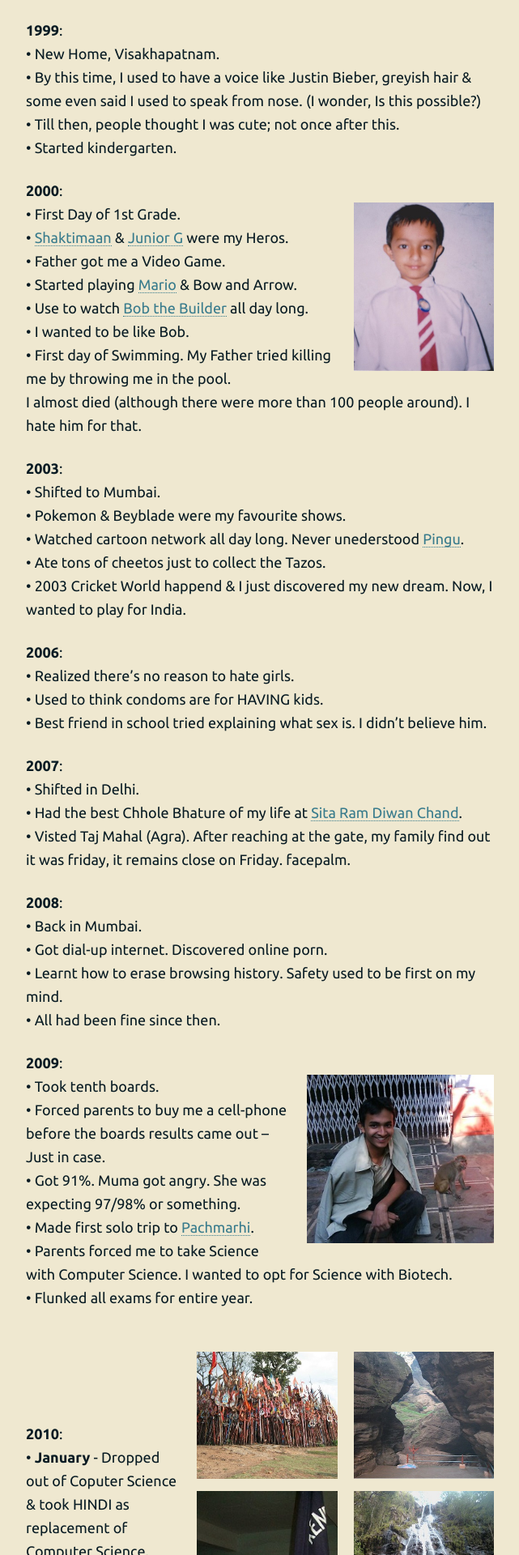
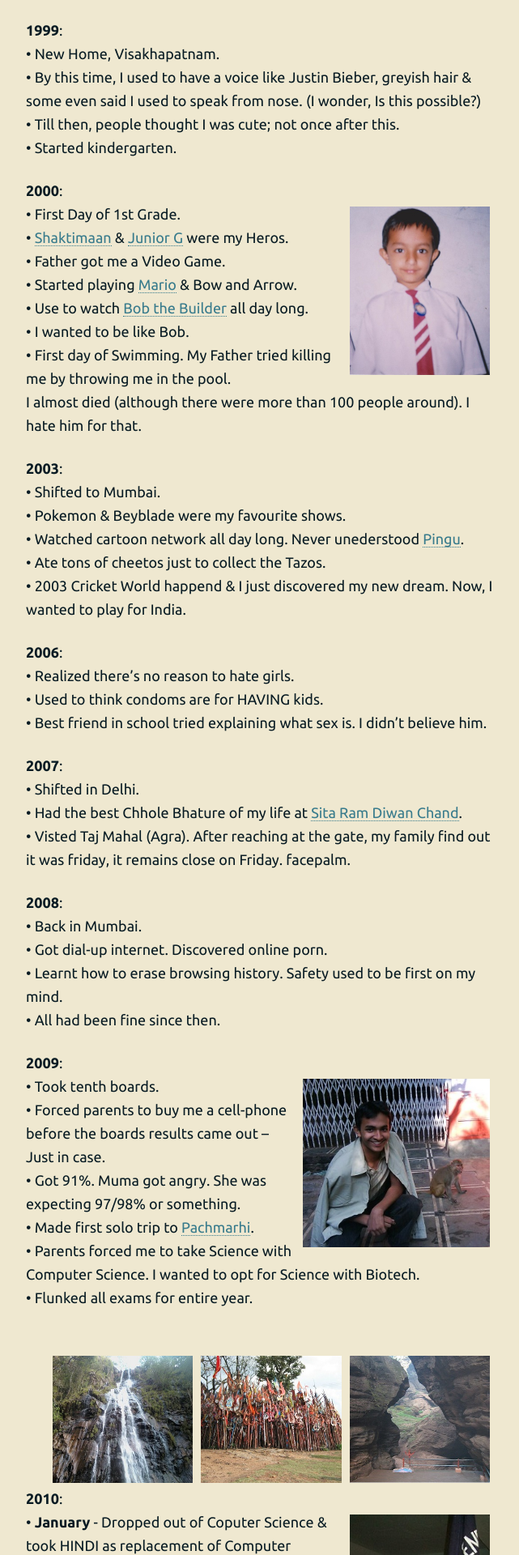
Before and after one commit to 93notes/93notes.github.io, a Jekyll site: the page built from timeline.html, in a window 1280 px wide. Shown: the part 605-2525 px from the top of the page at 81% size, without its empty margins (319-960 px from the left). Built offline with Jekyll 4.4.1, drawn with Linux system fonts in a browser that asks for light colours; nearby versions of some CDN libraries.

Commit message:
Update timeline.html

```diff
--- a/timeline.html
+++ b/timeline.html
@@ -9,7 +9,7 @@ slug: timeline
 img {
     float: right;
     border: 1px;
-    margin: 0px 0px 15px 20px;
+    margin: 5px;
    }
 </style>
 
```
